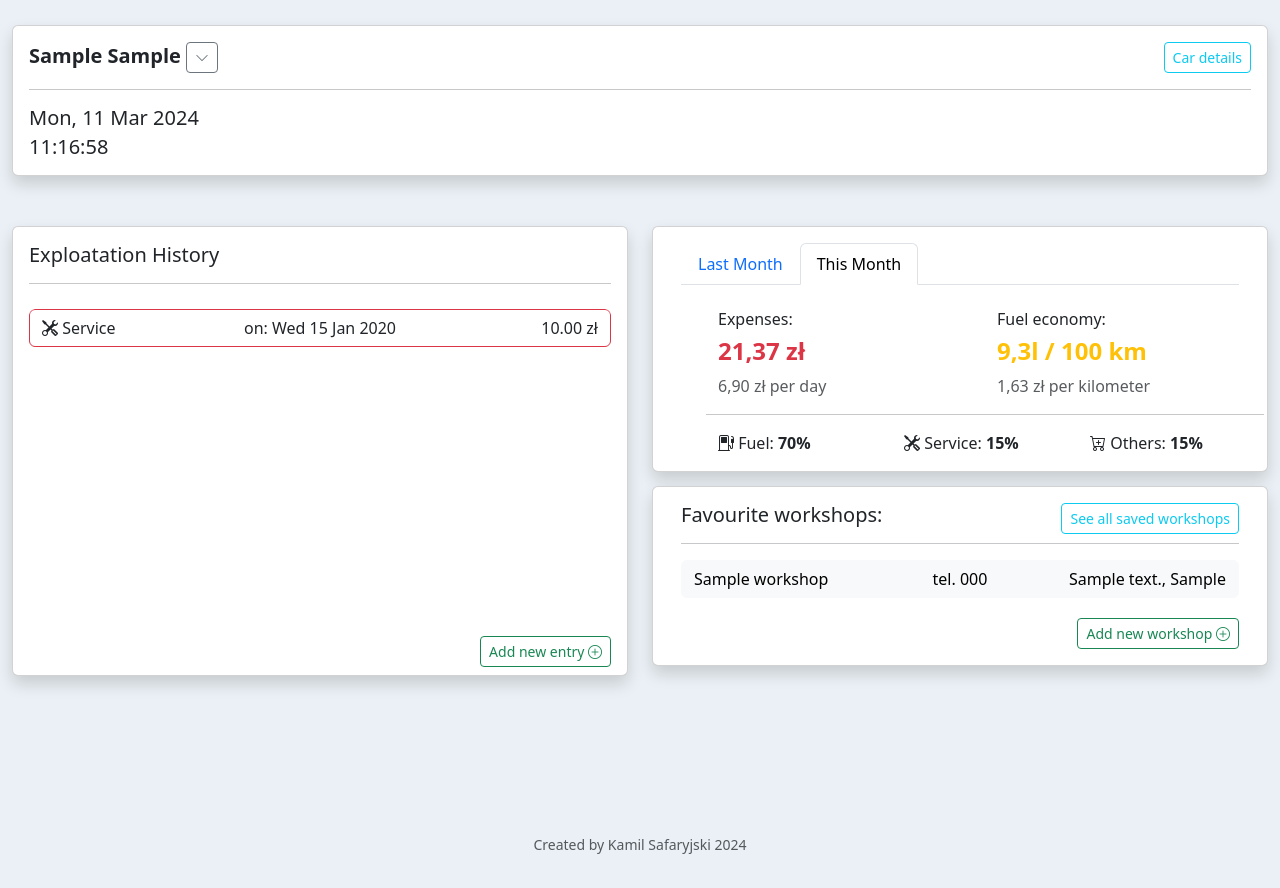
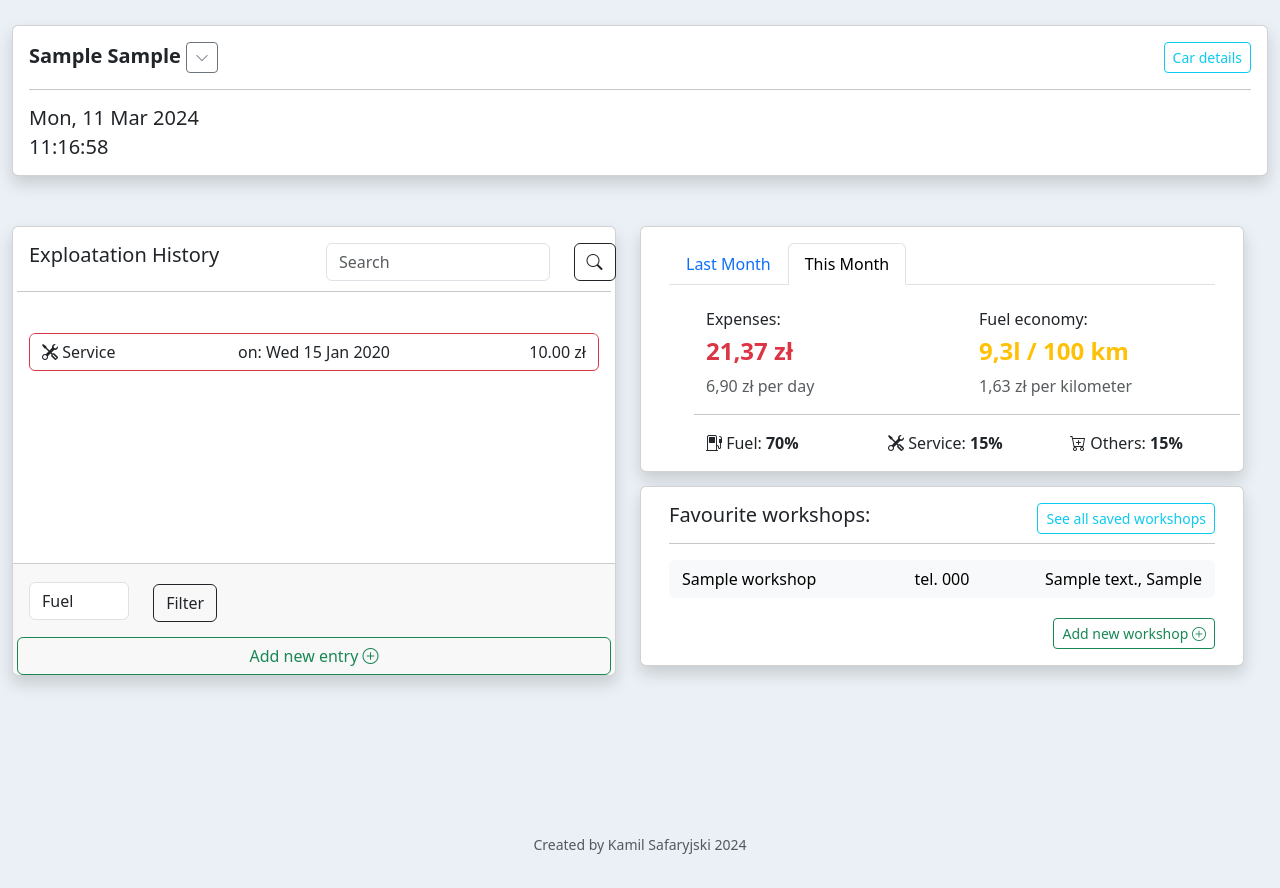
Before and after one commit to KamSaf/django_car_management_app, a Django app: page /home/ in a window 1280 px wide. Shown: the part 56-944 px from the top of the page. Run offline with Django 5.2, Linux system fonts and the light colour scheme; a user stored in the database is signed in; tables that the repository leaves empty hold one stand-in row (values such as "Sample post"); some libraries are stand-ins or nearby versions.

Commit message:
Added serach bar and filter option (only visual for now) to exploitation history

```diff
--- a/templates/home.html
+++ b/templates/home.html
@@ -28,16 +28,44 @@
 
     <div style="margin-top: 25px;" class="container-fluid h-75">
         <div class="row h-100">
-            <div class="col h-100">
-                <div style="margin-top: 25px;" class="shadow bg-body rounded card h-75">
-                    <div class="card-body h-100">
-                        <h5 class="card-title">Exploatation History</h5>
-                        <hr>
-                        {% include 'include/entries/entries_list.html' %}
-                        <button style="margin-top: 15px;" class="btn btn-sm btn-outline-success float-end" data-bs-toggle="modal" data-bs-target="#new_entry_modal">Add new entry <i class="bi bi-plus-circle"></i></button>
+            <div class="row h-100">
+                <div class="col h-100">
+                    <div style="margin-top: 25px;" class="shadow bg-body rounded card h-75">
+                        <div class="card-body h-75 row">
+                            <h5 class="col card-title">
+                                Exploatation History
+                            </h5>
+                            <form class="col" role="search">
+                                <div class="row">
+                                    <span class="col-10">
+                                        <input class="form-control" type="search" placeholder="Search" aria-label="Search">
+                                    </span>
+                                    <span class="col-2">
+                                        <button class="btn btn-outline-dark" type="submit"><i class="bi bi-search"></i></button>
+                                    </span>
+                                </div>
+                            </form>
+                            <hr style="margin-top: 10px;">
+                            {% include 'include/entries/entries_list.html' %}
+
+                        </div>
+                        <div class="card-footer h-25">
+                            <div class="row" style="margin-top: 10px;">
+                                <div class="col">
+                                    <select class="form-control" name="category" id="category_filter" style="max-width: 100px; display: inline;">
+                                            <option value="fuel">Fuel</option>
+                                            <option value="service">Service</option>
+                                            <option value="others">Others</option>
+                                    </select>
+                                    <button type="button" class="btn btn-outline-dark" style="margin-left: 20px;">Filter</button>
+                                </div>
+                            </div>
+                            <div class="row" style="margin-top: 15px;">
+                                <button class="btn btn-outline-success" data-bs-toggle="modal" data-bs-target="#new_entry_modal">Add new entry <i class="bi bi-plus-circle"></i></button>
+                            </div>
+                        </div>
                     </div>
                 </div>
-            </div>
             <div class="col h-100">
                 <div class="container h-100">
                     <div class="row h-25">
```
